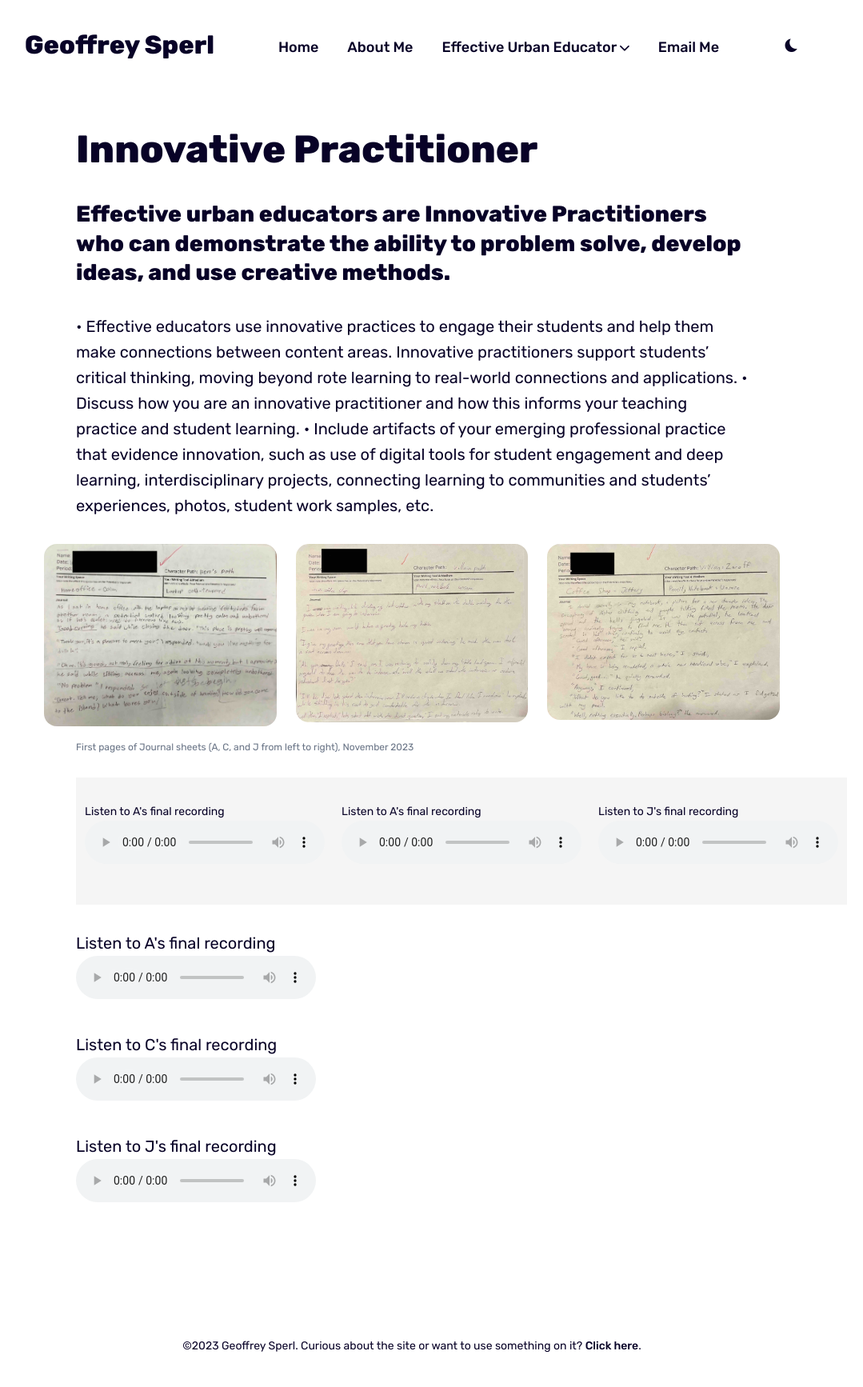
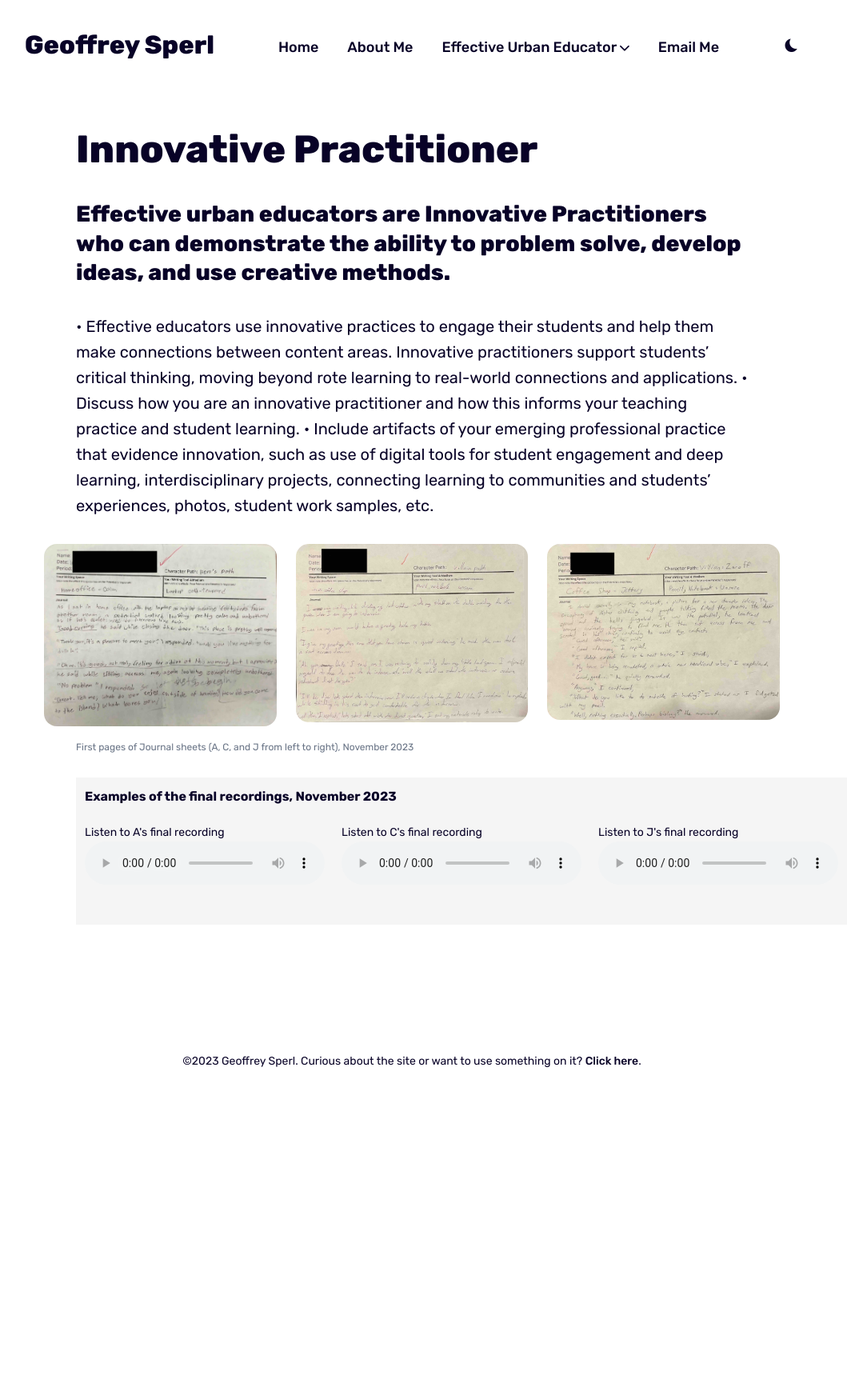
Before and after one commit to geoffreysperl/teaching, a Jekyll site: the page built from _pages/innovative.md, in a window 1280 px wide. Shown: the whole page at 80% size, without its empty margins (125-1204 px from the left). Built offline with Jekyll 4.4.1, drawn with Linux system fonts in a browser that asks for light colours; after the commit the page ends 1379 px from its top, so only the background shows below that.

Commit message:
Final edits to audio artifacts

```diff
--- a/_pages/innovative.md
+++ b/_pages/innovative.md
@@ -30,7 +30,7 @@ students’ experiences, photos, student work samples, etc.
 <table>
   <thead>
     <tr>
-      <th colspan="3"></th>
+      <th colspan="3">Examples of the final recordings, November 2023</th>
     </tr>
   </thead>
   <tbody>
@@ -41,8 +41,8 @@ students’ experiences, photos, student work samples, etc.
   </audio>
 </figure></td>
       <td><figure>
-  <figcaption>Listen to A's final recording</figcaption>
-  <audio controls src="/media/a.mp3">
+  <figcaption>Listen to C's final recording</figcaption>
+  <audio controls src="/media/c.mp3">
   </audio>
 </figure></td>
       <td>
@@ -54,22 +54,3 @@ students’ experiences, photos, student work samples, etc.
     </tr>
   </tbody>
 </table>
-
-
-<figure>
-  <figcaption>Listen to A's final recording</figcaption>
-  <audio controls src="/media/a.mp3">
-  </audio>
-</figure>
-
-<figure>
-  <figcaption>Listen to C's final recording</figcaption>
-  <audio controls src="/media/c.mp3">
-  </audio>
-</figure>
-
-<figure>
-  <figcaption>Listen to J's final recording</figcaption>
-  <audio controls src="/media/j.mp3">
-  </audio>
-</figure>
```
